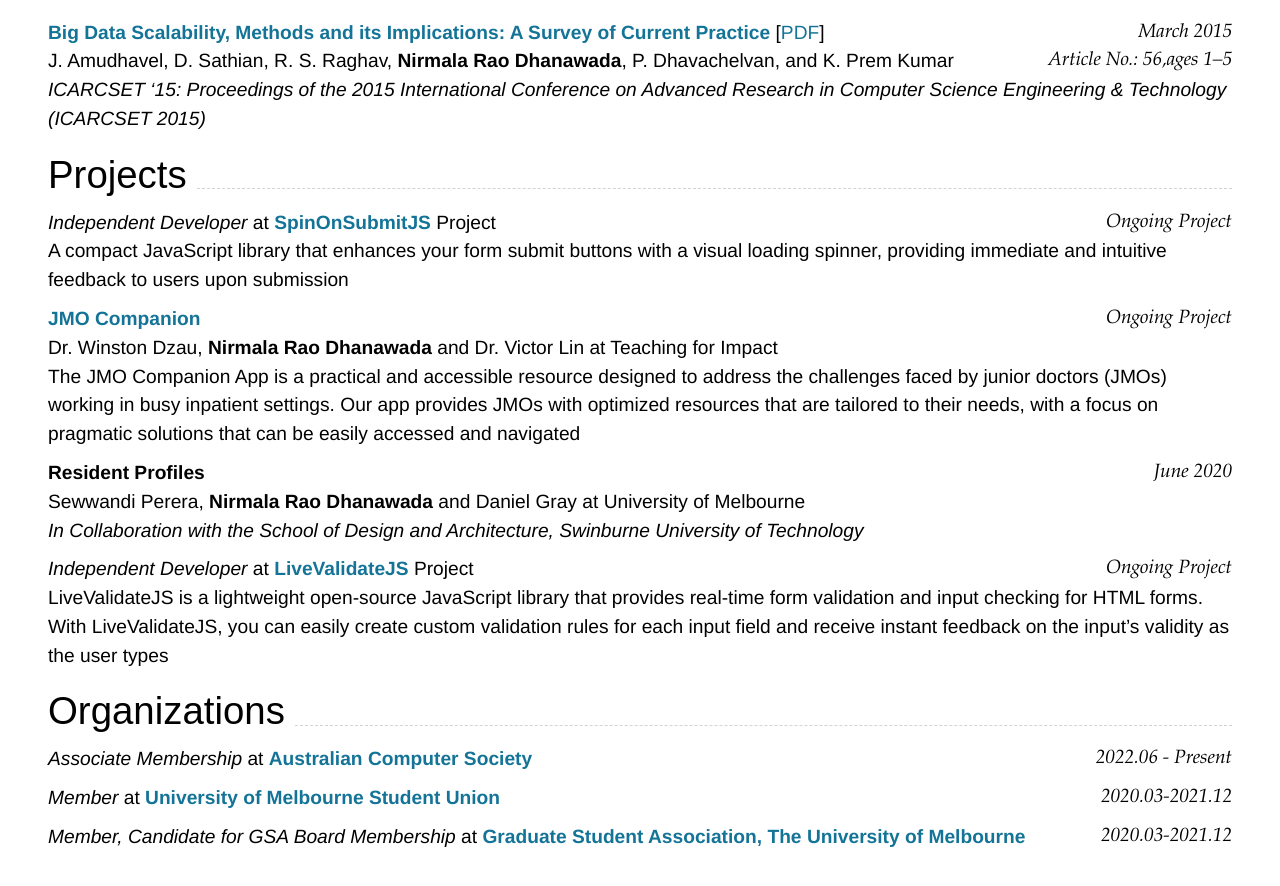
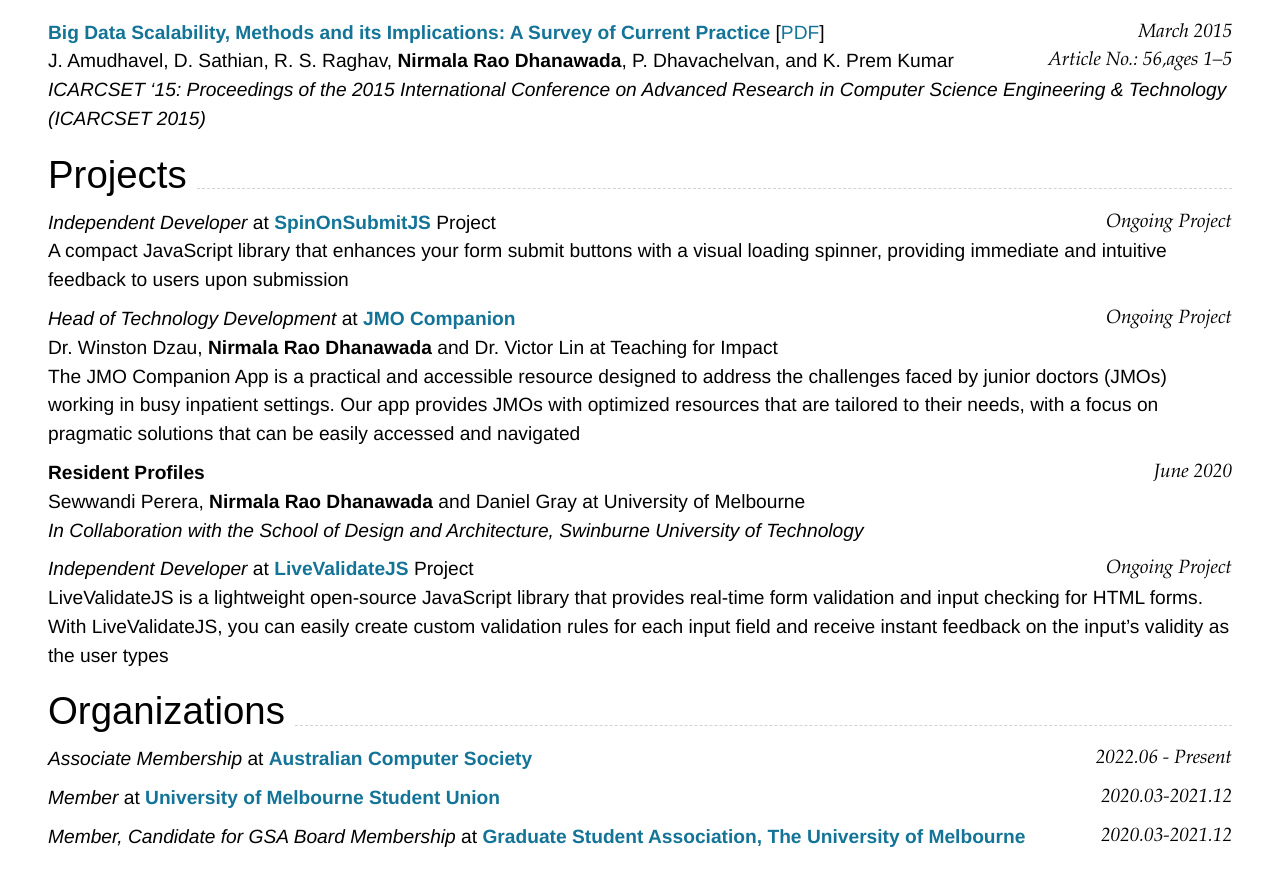
Before and after one commit to thedhanawada/me, a Jekyll site: the page built from index.md, in a window 1280 px wide and 900 px high, scrolled down 2936 px. Shown: the top 886 px of the window. Built offline with Jekyll 4.4.1, drawn with Linux system fonts in a browser that asks for light colours; nearby versions of some CDN libraries.

Commit message:
Update index.md

```diff
--- a/index.md
+++ b/index.md
@@ -166,7 +166,7 @@ _ICARCSET '15: Proceedings of the 2015 International Conference on Advanced Rese
 ### <sub>_Independent Developer_ at </sub>[**SpinOnSubmitJS**](https://spinonsubmit.js.org/){:target="_blank"} Project`Ongoing Project`
 A compact JavaScript library that enhances your form submit buttons with a visual loading spinner, providing immediate and intuitive feedback to users upon submission
 
-### [**JMO Companion**](https://teachingforimpact.org/jmo-companion/){:target="_blank"}`Ongoing Project`
+### <sub> _Head of Technology Development_ at </sub>[**JMO Companion**](https://teachingforimpact.org/jmo-companion/){:target="_blank"}`Ongoing Project`
 Dr. Winston	Dzau, **Nirmala Rao Dhanawada** and Dr. Victor Lin  at Teaching for Impact<br>
 The JMO Companion App is a practical and accessible resource designed to address the challenges faced by junior doctors (JMOs) working in busy inpatient settings. Our app provides JMOs with optimized resources that are tailored to their needs, with a focus on pragmatic solutions that can be easily accessed and navigated
 
```
